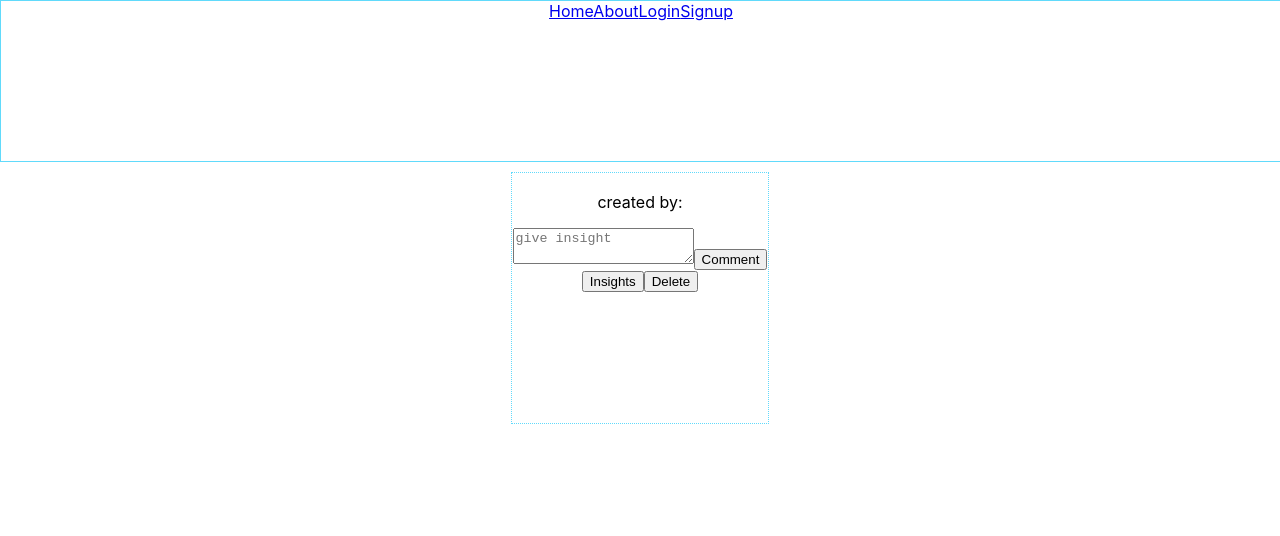
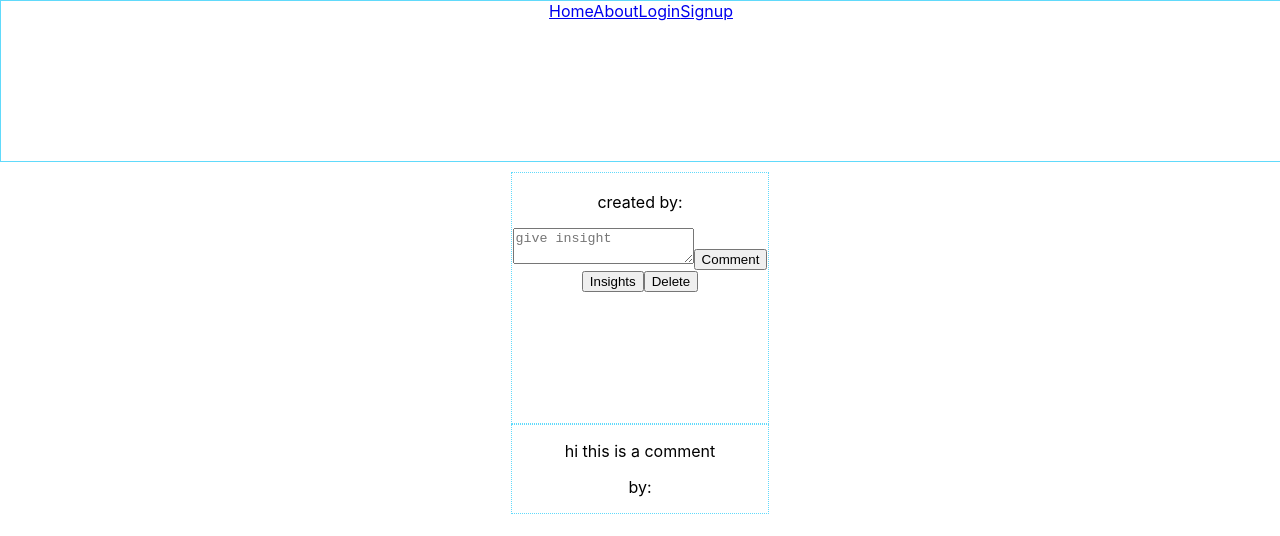
Before and after one commit to dizzyjaguar/goals-frontend, a React (Create React App) app: page /global/goal/1 in a window 1280 px wide. Shown: the top 536 px of the page. Built offline with nearby package versions, Linux system fonts and the light colour scheme; no server answers.

Commit message:
start of creating Insight component, going to need to setup hooks for it and deal with only listening a few at a time

```diff
--- a/src/components/App/App.css
+++ b/src/components/App/App.css
@@ -27,7 +27,14 @@
 
 .Goal {
   border: 1px dotted #61dafb;
-  margin: 10px auto;
+  margin: 10px auto 0px auto;
   width: 20vw;
   height: 250px;
 }
+
+.Insights {
+  border: 1px dotted #61dafb;
+  width: 20vw;
+  margin: auto;
+
+}
--- a/src/components/Goals/Goal.js
+++ b/src/components/Goals/Goal.js
@@ -3,12 +3,14 @@ import React from 'react';
 import { useGlobalGoals } from '../../hooks/goalhooks/globalGoalHook';
 import { Link } from 'react-router-dom';
 import { useInsightHooks } from '../../hooks/goalhooks/insightFormHooks';
+import Insight from '../Insights/Insight';
 
 const Goal = ({ goal, detailOrNot }) => {
   const { findStarredGoalsButton, handleDelete } = useGlobalGoals();
   const { handleChange, handleSubmit, insightValue } = useInsightHooks();
 
   return (
+    <>
       <div className='Goal'>
           {
             window.location.href.includes('goals')
@@ -27,7 +29,7 @@ const Goal = ({ goal, detailOrNot }) => {
             detailOrNot ?
             <>
             <form>
-            <textarea placeholder='give insight' name={'insight'} value={insightValue} onChange={handleChange} />
+              <textarea placeholder='give insight' name={'insight'} value={insightValue} onChange=  {handleChange} />
               <input type='button' value='Comment' onClick={() => handleSubmit(goal)} />
             </form>
 
@@ -41,6 +43,8 @@ const Goal = ({ goal, detailOrNot }) => {
         {/* this needs to only be available to the creator of the goal */}
         <button onClick={() => handleDelete(goal)}> Delete </button>
       </div>
+      <Insight />
+    </>
   )
 }
 
--- /dev/null
+++ b/src/components/Insights/Insight.js
@@ -0,0 +1,14 @@
+import React from 'react';
+
+const Insight = ({ insight }) => {
+  return (
+    <>
+      <div className='Insights'>
+        <p>hi this is a comment</p>
+        <p>by: {insight}</p>
+      </div>
+    </>
+  )
+}
+
+export default Insight;
```
Lines whose indentation alone changed are shown as unchanged.
